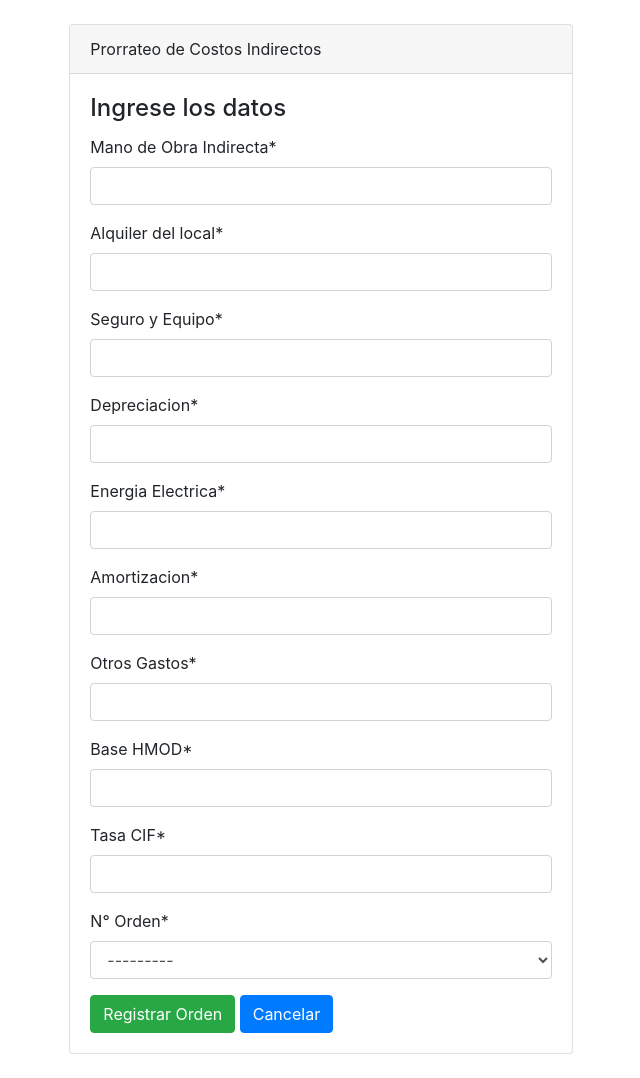
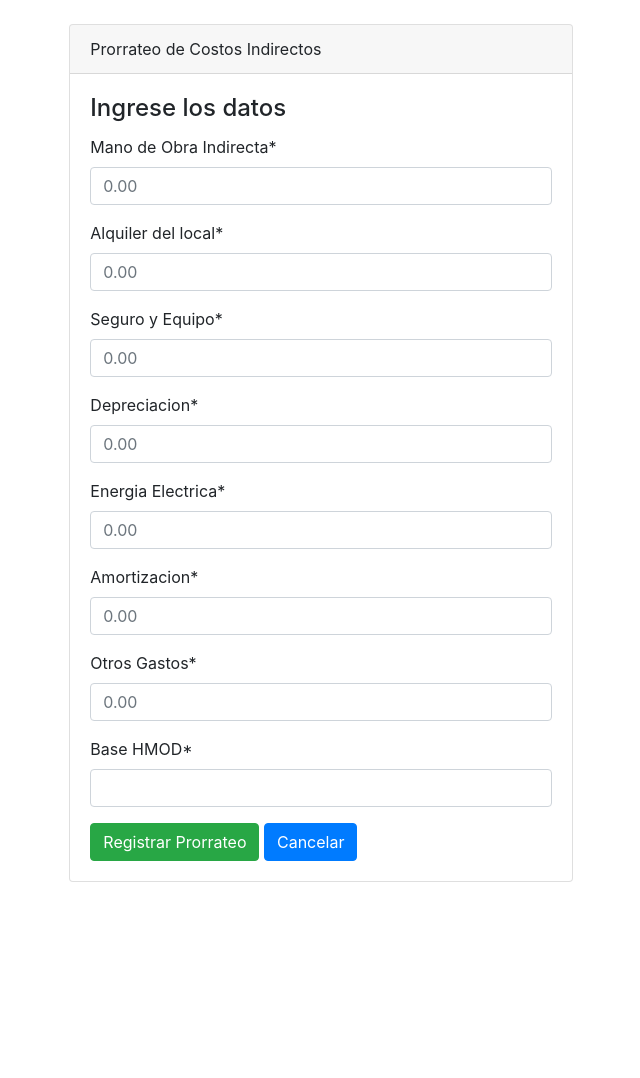
Before and after one commit to Alexander7000/SICA, a Django app: page /ContabilidadCostos/Prorrateo.html/1 in a window 1280 px wide. Shown: the part 56-1134 px from the top of the page, without its empty margins (319-959 px from the left). After the commit the page ends 938 px from the top, so only its background shows below. Run offline with Django 4.2, Linux system fonts and the light colour scheme; a user stored in the database is signed in; tables that the repository leaves empty hold one stand-in row (values such as "Sample post"); some libraries are stand-ins or nearby versions.

Commit message:
ya carga

```diff
--- a/sica/forms.py
+++ b/sica/forms.py
@@ -61,4 +61,13 @@
     class Meta:
         model = Prorrateo
         fields = '__all__'
-        exclude = ['id_Prorrateo','totalCIF','tasapredeterminadaCIF'+'id_OrdendeProduccion' ]
+        exclude = ['id_Prorrateo','totalCIF','tasapredeterminadaCIF','id_OrdendeProduccion' ]
+        widgets = {
+            'manodeObraIndirecta': forms.NumberInput(attrs={'class': 'form-control', 'placeholder': '0.00'}),
+            'alquiler': forms.NumberInput(attrs={'class': 'form-control', 'placeholder': '0.00'}),
+            'segurosEquipo': forms.NumberInput(attrs={'class': 'form-control', 'placeholder': '0.00'}),
+            'depreciacion': forms.NumberInput(attrs={'class': 'form-control', 'placeholder': '0.00'}),
+            'energia': forms.NumberInput(attrs={'class': 'form-control', 'placeholder': '0.00'}),
+            'amortizacion': forms.NumberInput(attrs={'class': 'form-control', 'placeholder': '0.00'}),
+            'otrosGastos': forms.NumberInput(attrs={'class': 'form-control', 'placeholder': '0.00'}),
+        }
--- a/sica/templates/ContabilidadCostos/ManodeObra.html
+++ b/sica/templates/ContabilidadCostos/ManodeObra.html
@@ -19,7 +19,7 @@
                         {{ formulario|crispy }}
                     </div>
 
-                    <input name="" class="btn btn-success"  href="{% url 'verOrdenes' %}" type="submit" value="Registrar Mano de Obra" >
+                    <input name="" class="btn btn-success"  href="" type="submit" value="Registrar Mano de Obra" >
 
                     <a name="" class="btn btn-primary" href="{% url 'ContabilidadCostos' %}" role="button">Cancelar</a>
 
--- a/sica/templates/ContabilidadCostos/Prorrateo.html
+++ b/sica/templates/ContabilidadCostos/Prorrateo.html
@@ -1,6 +1,6 @@
 {% extends "bases/base.html" %}
 
-{% block titulo %} Registro de Mano de Obra {%endblock %}
+{% block titulo %} Prorrateo {%endblock %}
 {% load crispy_forms_tags %}
 {% block contenido %}
 <div class="row align-items-center justify-content-center">
@@ -19,7 +19,7 @@
                         {{ formulario|crispy }}
                     </div>
 
-                    <input name="" class="btn btn-success"   type="submit" value="Registrar Orden" >
+                    <input name="" class="btn btn-success"   type="submit" value="Registrar Prorrateo" >
 
                     <a name="" class="btn btn-primary" href="{% url 'ContabilidadCostos' %}" role="button">Cancelar</a>
 
--- a/sica/templates/ContabilidadCostos/index.html
+++ b/sica/templates/ContabilidadCostos/index.html
@@ -38,7 +38,7 @@
                     </p>
                     <br>
                     <p class="lead">
-                        <a class="btn btn-light btn-lg" href="{% url 'Prorrateo' %}" role="button">Empezar</a>
+                        <a class="btn btn-light btn-lg" href="{" role="button">Empezar</a>
                     </p>
                 </div>
             </div>
@@ -63,5 +63,6 @@
         </div>
     </div>
 </div>
+</div>
 
 {%endblock %}
--- a/sica/urls.py
+++ b/sica/urls.py
@@ -28,7 +28,7 @@
     path('ContabilidadCostos', ContabilidadCostos, name='ContabilidadCostos'),
     path('ContabilidadCostos/OrdenProduccion.html', OrdenProduccion, name='OrdenProduccion'),
     path('ContabilidadCostos/verOrdenes.html', verOrdenes, name='verOrdenes'),
-    path('ContabilidadCostos/ManodeObra.html/<int:id_OrdendeProduccion>', ManodeObraVista, name='ManodeObra'),
+    path('ContabilidadCostos/ManodeObra.html/<int:id_OrdendeProduccion>', ManodeObraVista, name='ManodeObraVista'),
     path('ContabilidadCostos/Prorrateo.html/<int:id_OrdendeProduccion>', Prorrateo, name='Prorrateo'),
     path('ContabilidadCostos/verManodeObra.html', verManodeObra, name='verManodeObra'),
 ]
--- a/sica/views.py
+++ b/sica/views.py
@@ -242,7 +242,7 @@
 
         produccion.save()
 
-        return redirect('ManodeObra',produccion.id_OrdendeProduccion)
+        return redirect('ManodeObraVista',produccion.id_OrdendeProduccion)
 
     return render(request, 'ContabilidadCostos/OrdenProduccion.html', {'formulario': formulario})
 
@@ -264,7 +264,7 @@
         manoObra.costo = manoObra.horas_manodeObra * manoObra.salario_manodeObra
         manoObra.save()
 
-    return redirect('Prorrateo')
+    return redirect('Prorrateo',id_OrdendeProduccion)
 
     return render(request, 'ContabilidadCostos/ManodeObra.html', {'formulario': formulario})
 
@@ -284,7 +284,7 @@
                           prorrateo.energia+\
                           prorrateo.amortizacion+\
                           prorrateo.otrosGastos
-        prorrateo.tasapredeterminadaCIF = prorrateo.totalCIF/prorrateo.aplicacionHMOD
+        prorrateo.tasapredeterminadaCIF = (prorrateo.totalCIF/prorrateo.aplicacionHMOD)/100
         prorrateo.save()
 
         return redirect('inicio')
```
